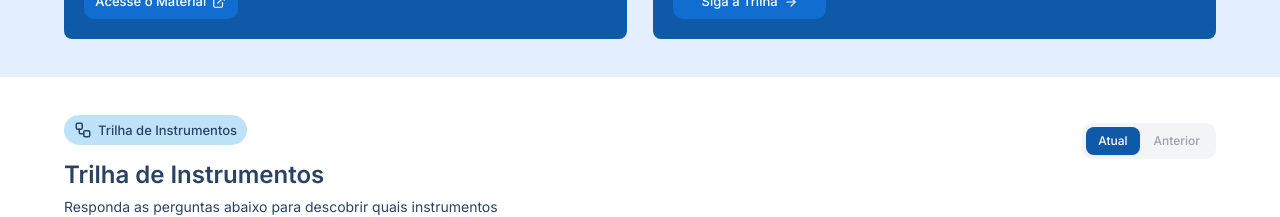
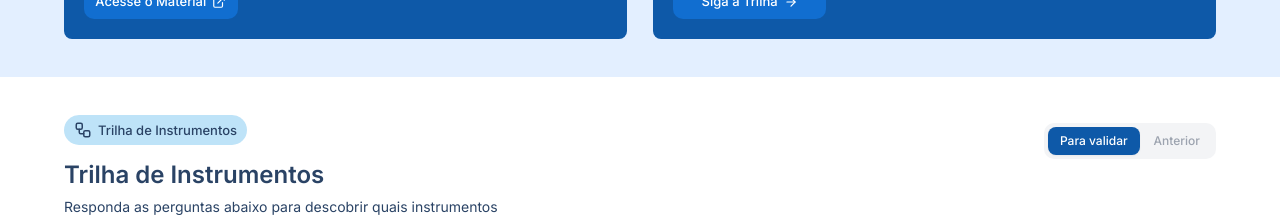
Before and after one commit to SIA-DEDG/Toolkit, a React (Vite) app: page / in a window 1280 px wide. Shown: the part 900-1117 px from the top of the page. Built offline with nearby package versions, Linux system fonts and the light colour scheme; no server answers.

Commit message:
update: Atualizaçãon nome botão de versão

```diff
--- a/src/page/HomePage.jsx
+++ b/src/page/HomePage.jsx
@@ -227,7 +227,7 @@ function LayoutToggle({ isLegacy, onToggle }) {
         onClick={() => { if (isLegacy) onToggle() }}
         className={`${base} ${!isLegacy ? active : inactive}`}
       >
-        Atual
+        Para validar
       </button>
       <button
         onClick={() => { if (!isLegacy) onToggle() }}
```
